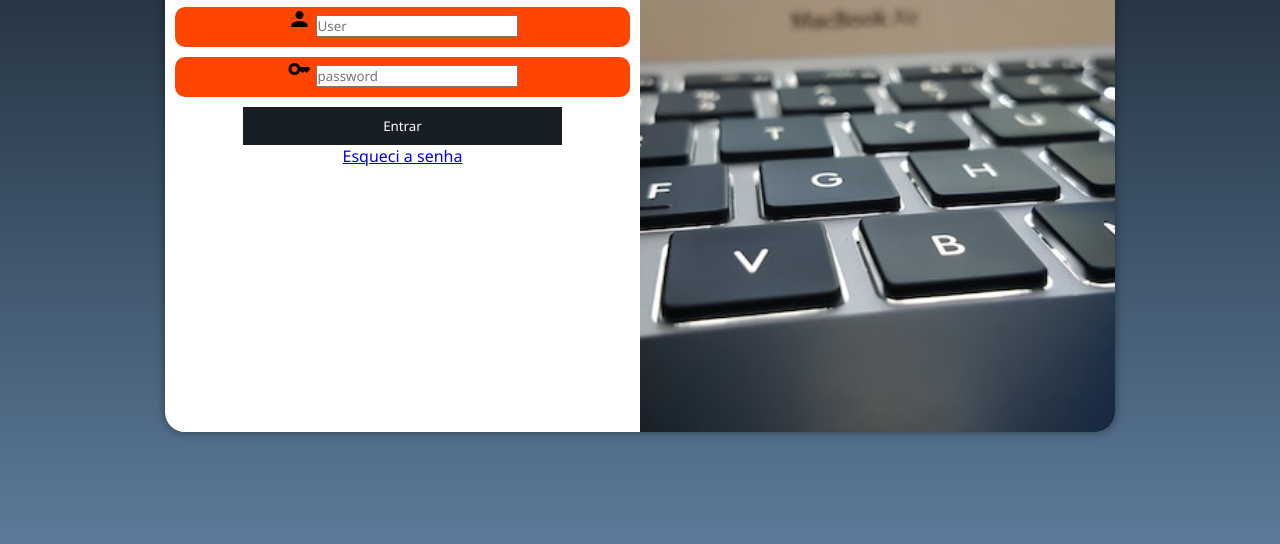
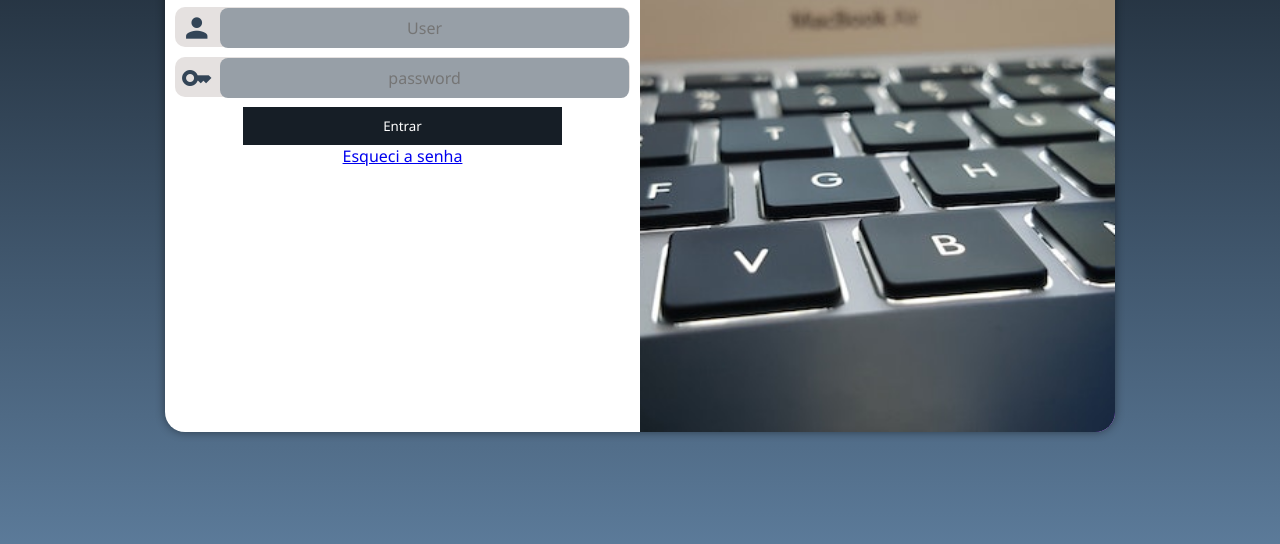
Before and after one commit to jcp10/projeto-login, a plain HTML site: page index.html in a window 1280 px wide. Shown: the part 218-762 px from the top of the page. Drawn offline with Linux system fonts and the light colour scheme.

Commit message:
version final

```diff
--- a/estilos/media-query.css
+++ b/estilos/media-query.css
@@ -9,7 +9,7 @@ Desktop: 992px até 1200px
 Grandes telas:acima de 1200px
 */
 
-@media screen and (min-width:768px) and (max-width:992px){
+@media screen and (min-width:830px) and (max-width:992px){
     body{
         background-image: linear-gradient(to bottom, #121a22,#5f7f9f);
     }
@@ -26,10 +26,15 @@ Grandes telas:acima de 1200px
         width: 70%;
        }
        form input[type=submit]{
-        width: 70%;
+        width:70% ;
         margin: auto;
         margin-top: 10px;
     }
+    div .campo > input{
+        width: 90%;
+
+    }
+
 }
 
 @media screen and (min-width:992px){
@@ -54,4 +59,7 @@ Grandes telas:acima de 1200px
         margin: auto;
         margin-top: 10px;
     }
+    div .campo>input{
+        width: 90%;
+            }
 }
--- a/estilos/style.css
+++ b/estilos/style.css
@@ -20,15 +20,14 @@ section#login{
     position: absolute;
     top: 50%;
     left: 50%;
-    transform: translate(-50%,-50%);
+
     background-color:white;
     width: 250px;
     height: 500px;
     border-radius: 20px;
     overflow: hidden;
     box-shadow: 0px 0px 10px rgba(0, 0, 0, 0.435);
-    transition: width .3s,heigth .3s;
-    transition-timing-function: ease;
+    transform: translate(-50%,-50%);
 }
 
 section#login >div#foto{
@@ -47,11 +46,37 @@ section#login >div#foto{
 }
 
 form .campo{
-    background-color: orangered;
-  height: 40px;
-  border-radius: 10px;
-  margin: 10px 0px;
+    display: block;
+    background-color: rgb(229, 225, 224);
+    width: 100%;
+    height: 40px;
+    border-radius: 10px;
+    margin: 10px 0px;
+
 }
+div.campo >i{
+    color: #334557;
+    font-size: 2em;
+    width: 40px;
+    padding: 5px;
+}
+div.campo >input{
+    background-color: #979fa7;
+    font-size: 1em;
+    width: calc(100%-50px);
+    height: 100%;
+    border: none;
+    border-radius: 8px;
+
+    text-align: center;
+    border: none;
+    transform: translateY(-10px);
+}
+div.campo>input:focus-within{
+    background-color: white;
+    color: black;
+}
+
 
 form  input[type=submit]{
     display: block;
```
